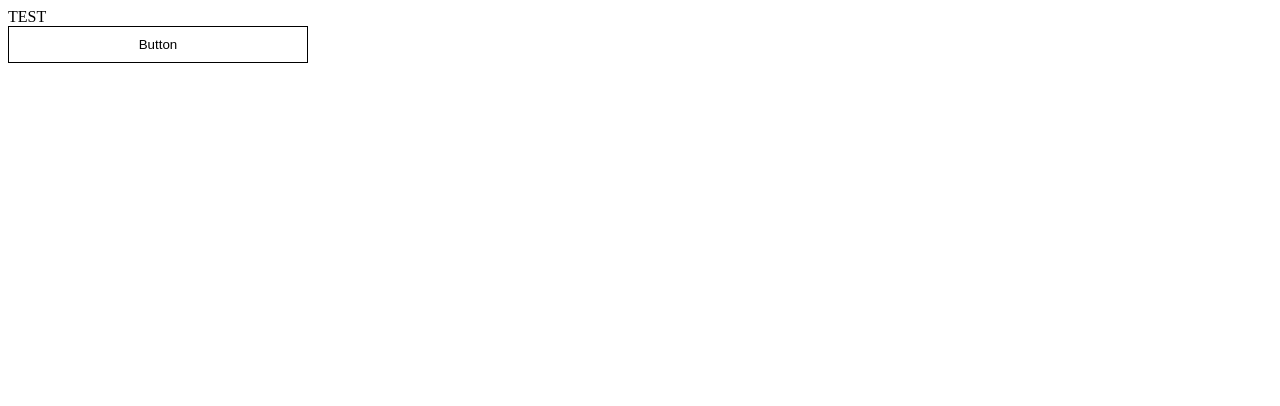
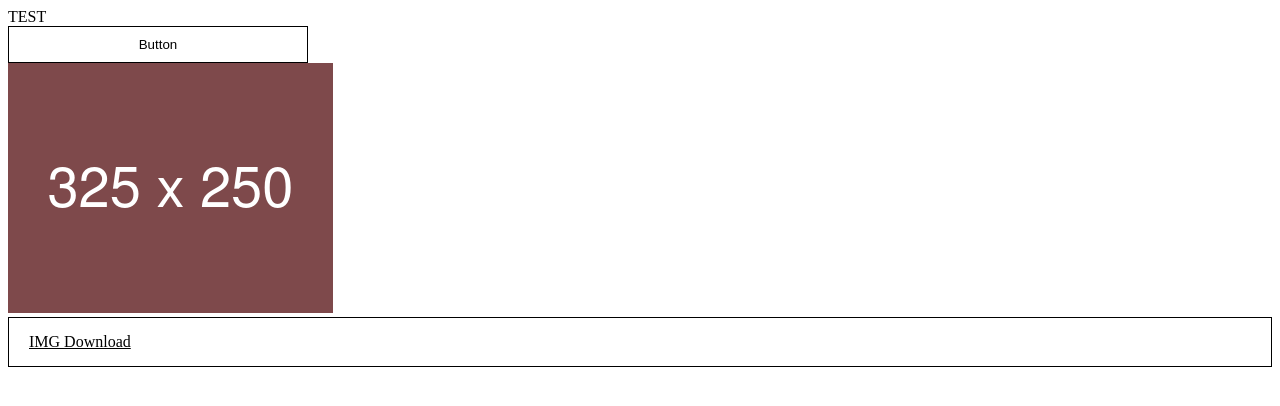
Before and after one commit to aem-YuukiTakahashi/storybook-test, a Nuxt app: page / in a window 1280 px wide. Shown: the top 406 px of the page. Built offline with nearby package versions, Linux system fonts and the light colour scheme.

Commit message:
feat:test

```diff
--- a/pages/index.vue
+++ b/pages/index.vue
@@ -7,4 +7,22 @@
       :disabled="false"
     )
       | Button
+
+
+  div
+    img(src='/images/img1.png')
+
+  div
+    a.dl-btn(href='/images/img1.png' download) IMG Download
+
 </template>
+
+<style lang="scss" scoped>
+.dl-btn {
+  display: block;
+  padding: 15px 20px;
+  background-color: #fff;
+  border: 1px solid #000;
+  color: #000;
+}
+</style>
```
Also changed, not shown: static/images/img1.png (added), static/images/img2.png (added), 12 other files (tests, documents, lock files or other folders).
